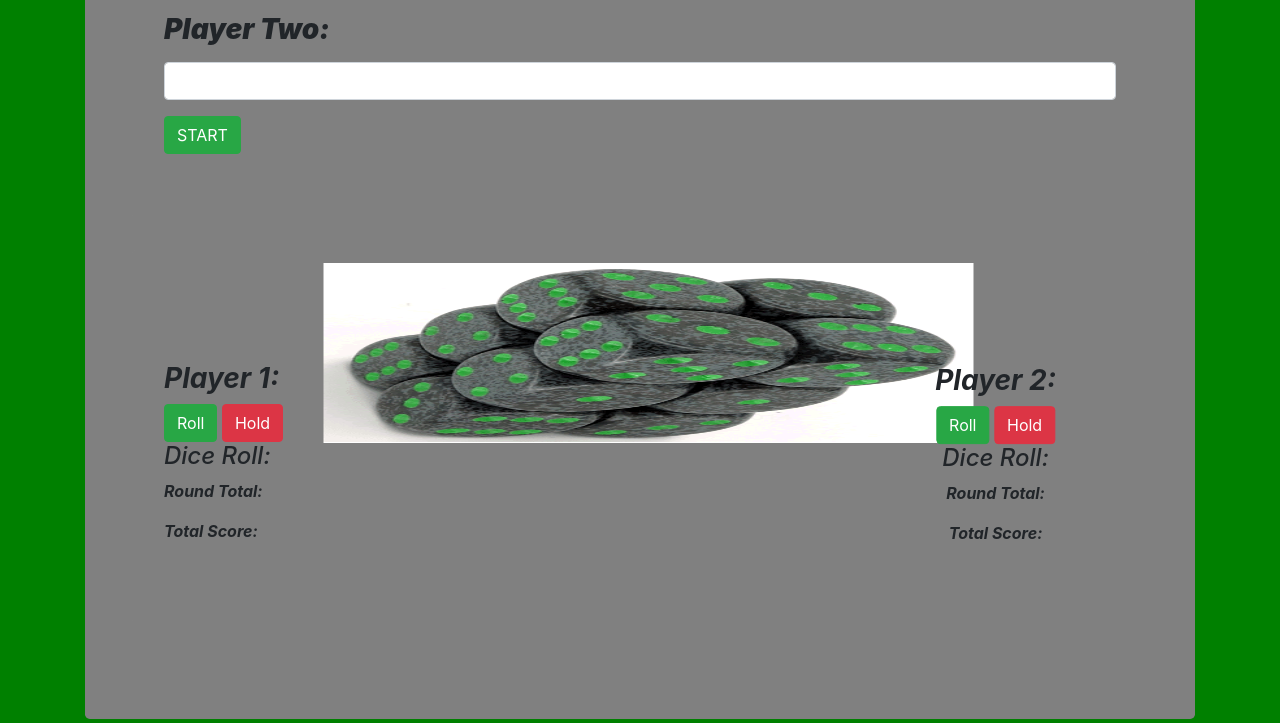
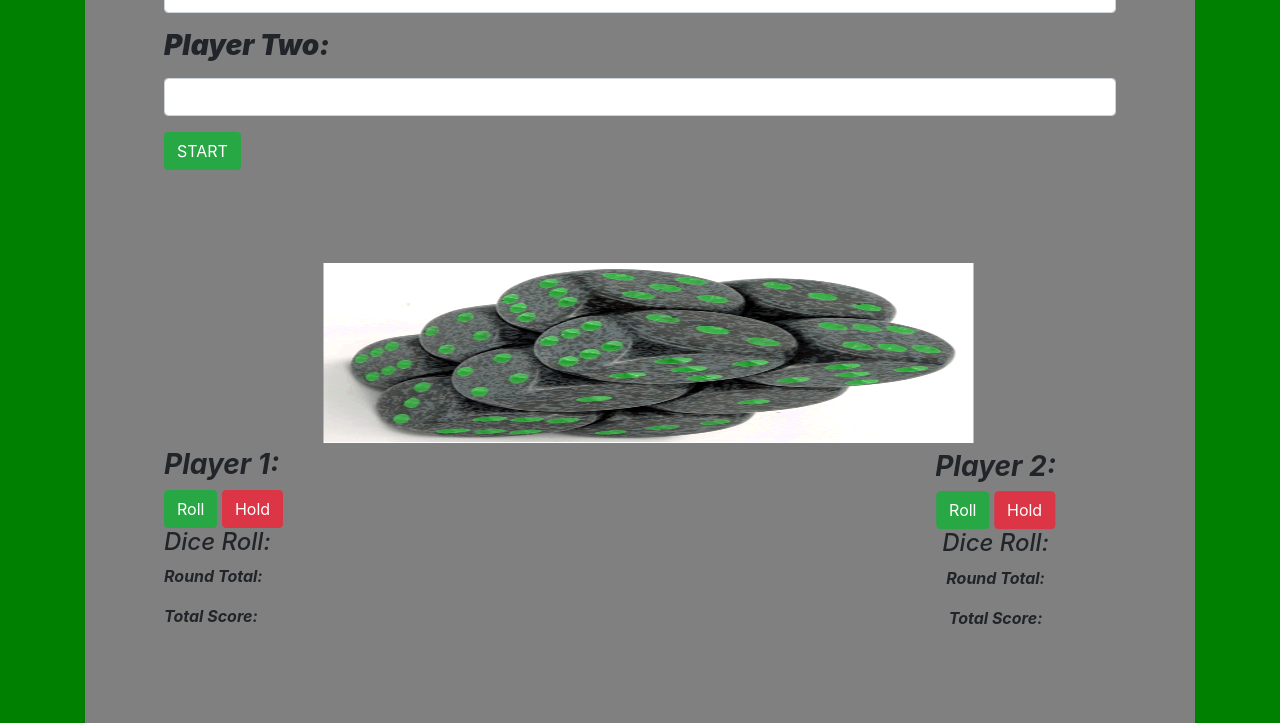
Before and after one commit to johnmwangi/Pig-Dice, a plain HTML site: page index.html in a window 1280 px wide. Shown: the part 275-998 px from the top of the page. Drawn offline with Linux system fonts and the light colour scheme.

Commit message:
margin added

```diff
--- a/css/styles.css
+++ b/css/styles.css
@@ -6,6 +6,8 @@ h1 {
 
 .jumbotron {
   font-style: italic;
+  margin-top:8px;
+  margin-bottom: 10%;
   background-color: grey;
 }
 
```
